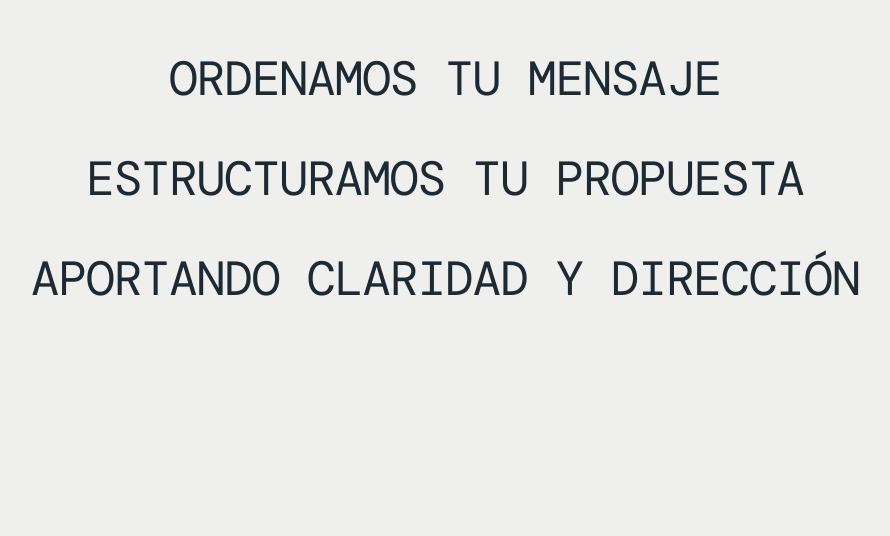
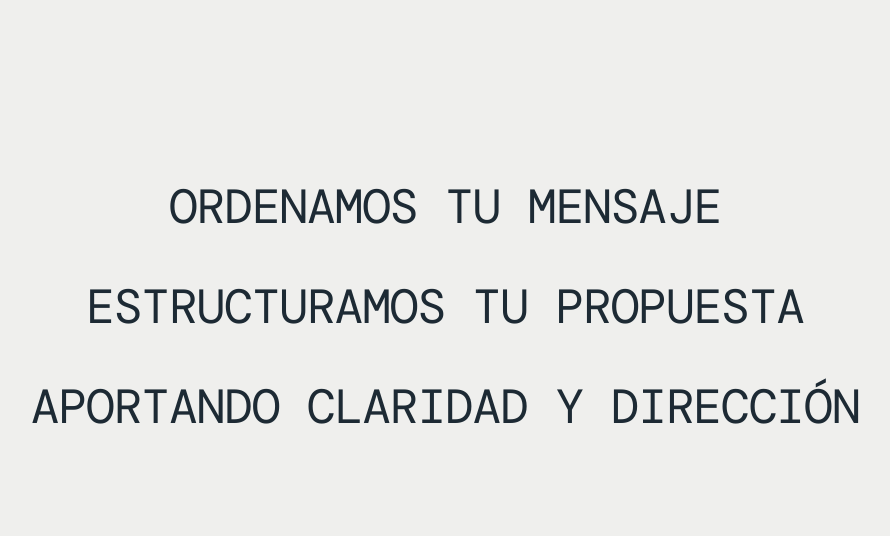
Before and after one commit to somoscasaseis/somoscasaseis, a Next.js app: page / in a window 1280 px wide. Shown: the part 1364-1900 px from the top of the page, without its empty margins (195-1085 px from the left). Built offline with nearby package versions, Linux system fonts and the light colour scheme; no server answers; a web font is replaced by a local one.

Commit message:
Tuesday Scroll

```diff
--- a/src/components/v2/sections/ProposalV2.tsx
+++ b/src/components/v2/sections/ProposalV2.tsx
@@ -102,9 +102,9 @@ export const ProposalV2 = ({
     <section
       id="propuesta"
       ref={sectionRef}
-      className="relative bg-[#efefed] w-full py-12 pb-16 md:min-h-[80vh] md:flex md:items-center md:py-24 md:pb-28"
+      className="relative bg-[#efefed] w-full py-12 pb-16 md:min-h-[110vh] md:flex md:items-center md:py-16 md:pb-16"
     >
-      <div className="mx-auto flex max-w-4xl flex-col items-center gap-3 px-6 text-center md:gap-10">
+      <div className="mx-auto flex max-w-4xl flex-col items-center justify-center gap-3 px-6 text-center md:min-h-[70vh] md:gap-10">
         {validPhrases.map((phrase, index) => {
           const startDelaySec = validPhrases
             .slice(0, index)
```
